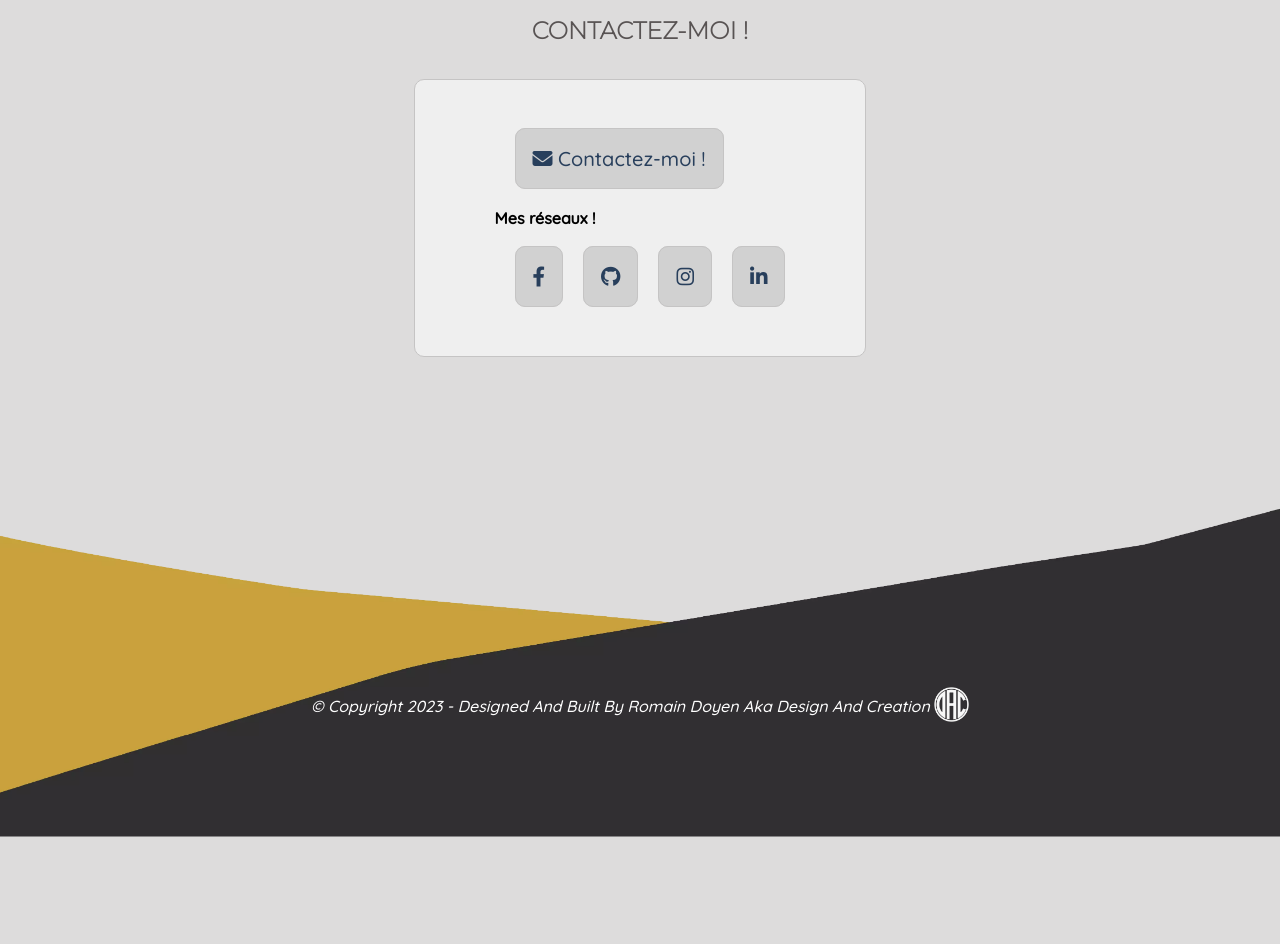
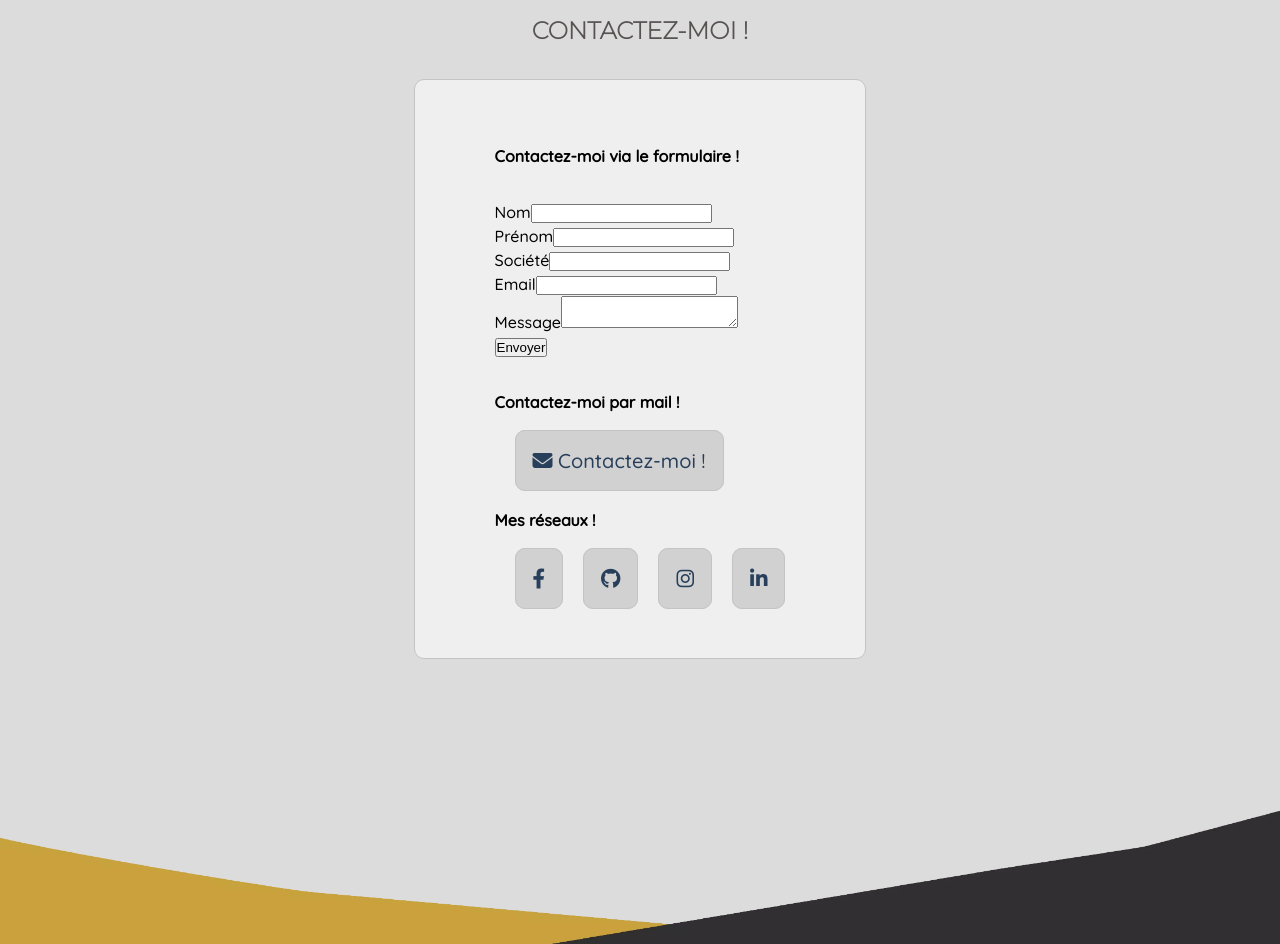
Before and after one commit to RomainDoyen/rd_portfolio, a Vue app: page / in a window 1280 px wide. Shown: the part 1900-2844 px from the top of the page. Before the commit the page ends 2737 px from the top, so only its background shows below. Built offline with nearby package versions, Linux system fonts and the light colour scheme; no server answers; the database is empty.

Commit message:
feat: Adding a contact form component

```diff
--- a/package.json
+++ b/package.json
@@ -9,6 +9,7 @@
     "preview": "vite preview"
   },
   "dependencies": {
+    "@emailjs/browser": "^4.4.1",
     "firebase": "^9.23.0",
     "gsap": "^3.12.2",
     "sass": "^1.63.6",
--- /dev/null
+++ b/src/components/FormContact.vue
@@ -0,0 +1,60 @@
+<template>
+  <form ref="form" @submit.prevent="sendEmail" class="contact-form">
+    <div class="form-group">
+      <label for="lastName">Nom</label>
+      <input type="text" name="user_lastname" />
+    </div>
+    <div class="form-group">
+      <label for="firstName">Prénom</label>
+      <input type="text" name="user_firstname" />
+    </div>
+    <div class="form-group">
+      <label for="company">Société</label>
+      <input type="text" name="user_company" />
+    </div>
+    <div class="form-group">
+      <label for="email">Email</label>
+      <input type="email" name="user_email" />
+    </div>
+    <div class="form-group">
+      <label for="message">Message</label>
+      <textarea name="message"></textarea>
+    </div>
+    <button type="submit" class="submit-btn">Envoyer</button>
+  </form>
+</template>
+
+<script>
+import emailjs from "@emailjs/browser";
+
+export default {
+  methods: {
+    sendEmail() {
+      emailjs
+        .sendForm(
+          import.meta.env.VITE_SERVICE_ID,
+          import.meta.env.VITE_TEMPLATE_ID,
+          this.$refs.form, {
+            publicKey: import.meta.env.VITE_PUBLIC_KEY,
+        })
+        .then(
+          (response) => {
+            alert("Message envoyé avec succès !");
+            this.resetForm();
+          },
+          (error) => {
+            alert("Erreur lors de l'envoi du message.");
+            console.error(error);
+          }
+        );
+    },
+    resetForm() {
+      this.form.lastName = "";
+      this.form.firstName = "";
+      this.form.company = "";
+      this.form.email = "";
+      this.form.message = "";
+    },
+  },
+};
+</script>
--- a/src/pages/ContactView.vue
+++ b/src/pages/ContactView.vue
@@ -5,9 +5,18 @@
           <div class="box-article" v-for="(contact, i) in contacts" :key="i">
               <div class="contact">
                 <div class="single-contact">
-                      <!-- <h4>{{ contact.subtitle }}</h4> -->
-                      <!-- <p>&nbsp;{{ contact.mail }}</p> -->
-                      <a href="mailto:romain.doyen10@gmail.com" aria-label="Mail"><i class="fa-solid fa-envelope"></i>&nbsp;{{ contact.mail }}</a>
+                  <h4>Contactez-moi via le formulaire !</h4>
+                  <div class="contact-social">
+                    <form-contact></form-contact>
+                  </div>
+                </div>
+                <div class="single-contact">
+                  <h4>Contactez-moi par mail !</h4>
+                      <div class="contact-social">
+                        <a href="mailto:romain.doyen10@gmail.com" aria-label="Mail">
+                          <i class="fa-solid fa-envelope"></i>&nbsp;{{ contact.mail }}
+                        </a>
+                      </div>
                   </div>
                   <div class="single-contact">
                       <h4>Mes réseaux !</h4>
@@ -25,7 +34,12 @@
 </template>
 
 <script>
+import FormContact from '../components/FormContact.vue';
+
 export default {
+  components: {
+    FormContact,
+  },
   name: "ContactVue",
   props: {
     msg: String,
```
Also changed, not shown: 1 other file (tests, documents, lock files or other folders).
